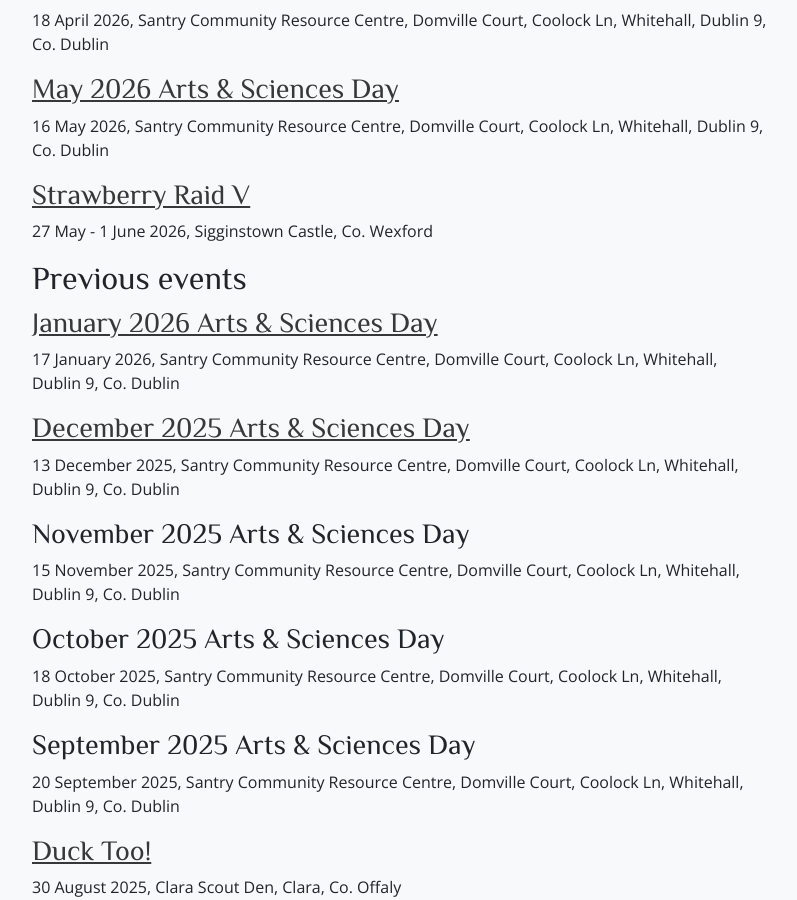
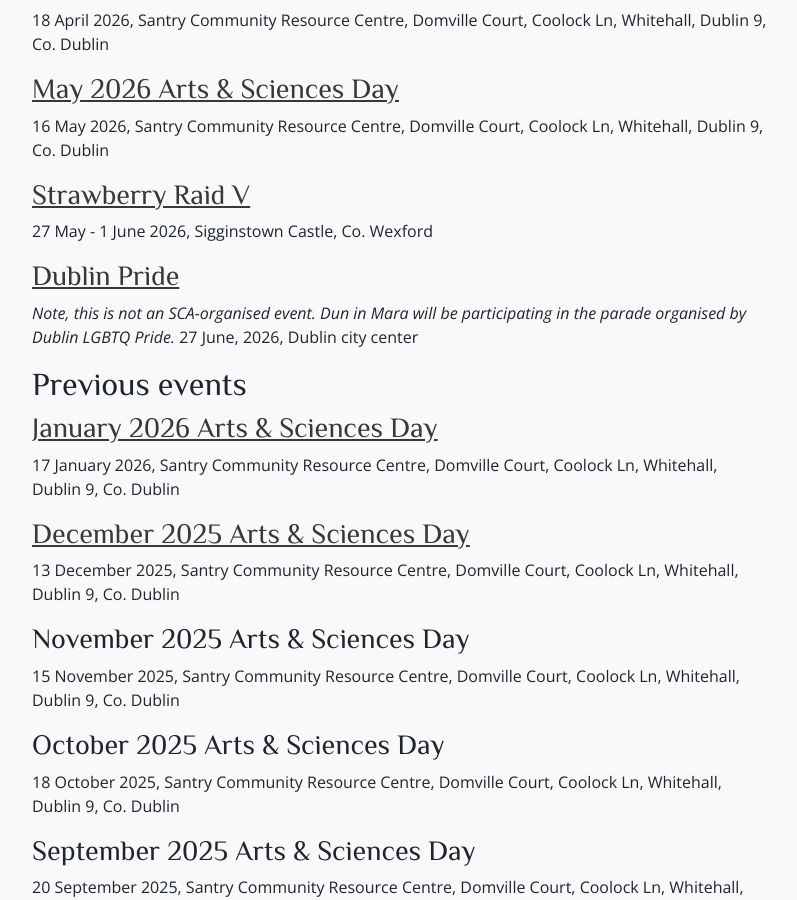
Before and after one commit to drachenwald/dun-in-mara, a Jekyll site: the page built from events/index.md, in a window 1280 px wide and 900 px high, scrolled down 862 px. Shown: the whole window, without its empty margins (50-847 px from the left). Built offline with Jekyll 4.4.1, drawn with Linux system fonts in a browser that asks for light colours; comment, search, counter and statistics services are not loaded.

Commit message:
Added pride to events index

```diff
--- a/events/index.md
+++ b/events/index.md
@@ -26,6 +26,10 @@
 
 ### [Strawberry Raid V](/events/2026/strawberry-raid-v/)
 27 May - 1 June 2026, Sigginstown Castle, Co. Wexford
+
+### [Dublin Pride](https://dublinpride.ie/)
+*Note, this is not an SCA-organised event. Dun in Mara will be participating in the parade organised by Dublin LGBTQ Pride.*
+27 June, 2026, Dublin city center
 
 
 
```
